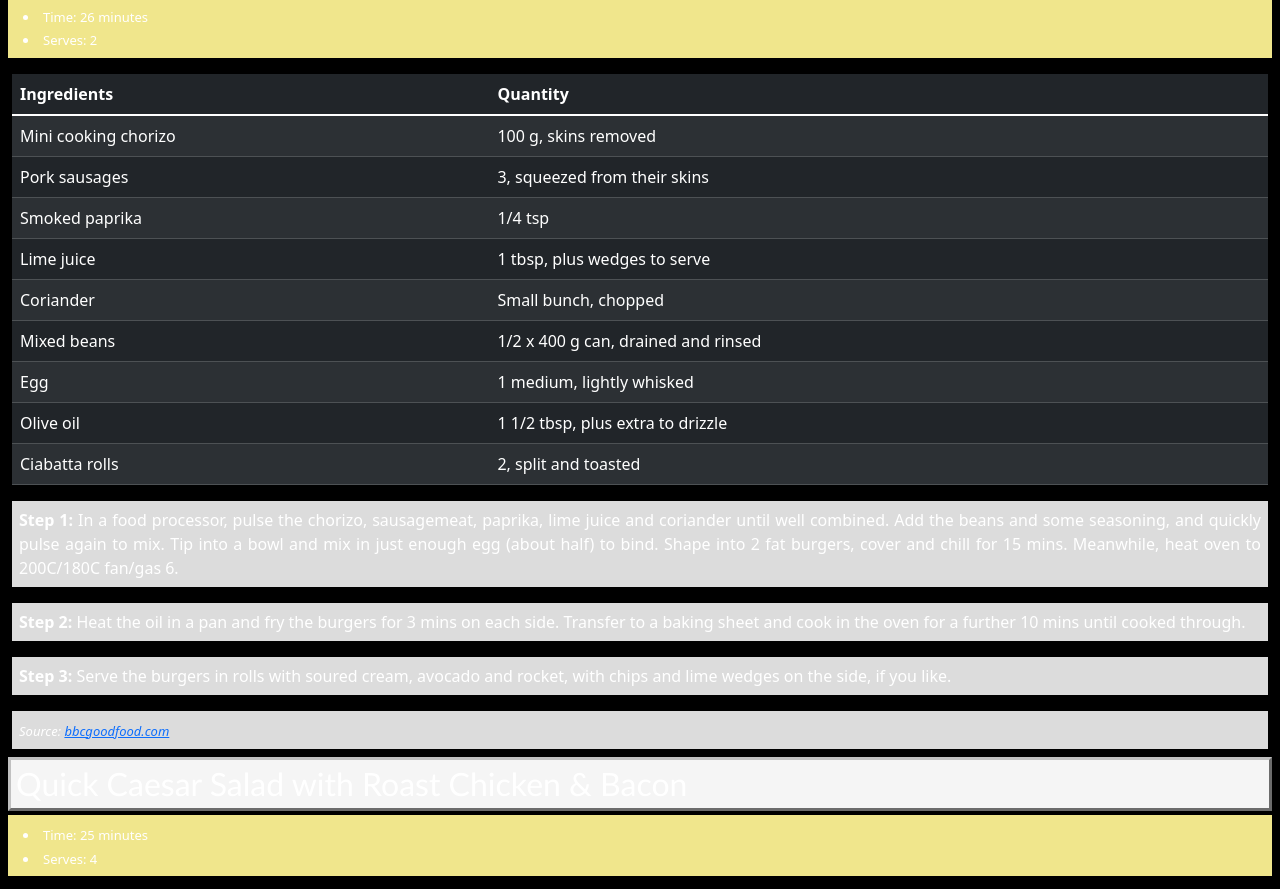
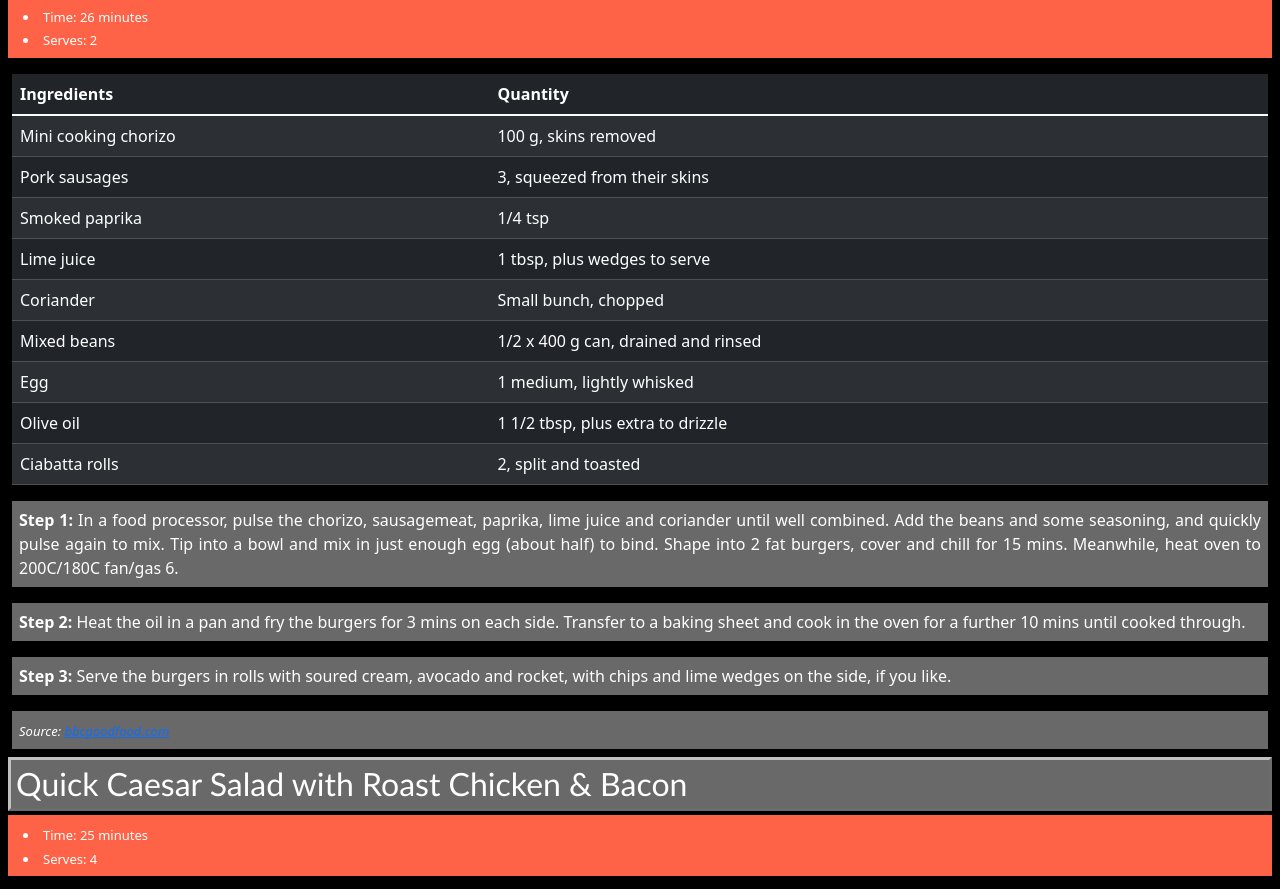
Before and after one commit to JulioGitLab/webdev-essentials, a plain HTML site: page HTML/recipeBookBootstrap.html in a window 1280 px wide. Shown: the part 364-1253 px from the top of the page. Drawn offline with nearby package versions, Linux system fonts and the light colour scheme.

Commit message:
Refactor: Improves styling of recipeBookBootstrap.html (/CSS/recipeBookSty.css)

```diff
--- a/CSS/recipeBookSty.css
+++ b/CSS/recipeBookSty.css
@@ -1,42 +1,47 @@
-/* This is a complementary and testing CSS file for recipeBook.html which
-   primarily uses Bootstrap.  */
+/* This is a complementary CSS file for recipeBook.html which primarily uses Bootstrap. */
 
 header h1 {
-   font-family:'Trebuchet MS', 'Lucida Sans Unicode', 'Lucida Grande', 'Lucida Sans', Arial, sans-serif;
-   font-size:xx-large;
-   padding:11px;
+   font-family: 'Trebuchet MS', 'Lucida Sans Unicode', 'Lucida Grande', 'Lucida Sans', Arial, sans-serif;
+   font-size: xx-large;
+   padding: 11px;
    /* background-image:url(/ImgVidBackup/Bgs/space_pexels-felixmittermeier.jpg); */
    /* background-color:firebrick; */
-   color:gold;
+   color: gold;
    /* text-align:center; */
 }
+
 h2 {
-   font-family:'Gill Sans', 'Gill Sans MT', Calibri, 'Trebuchet MS', sans-serif;
-   background-color: whitesmoke;
+   font-family: 'Gill Sans', 'Gill Sans MT', Calibri, 'Trebuchet MS', sans-serif;
+   background-color: dimgray;
    /* color:firebrick; */
    border: medium outset silver;
-   padding:5px;
+   padding: 5px;
 }
+
 #cont {
-   background-color:wheat;
-   padding-top:5px;
-   padding-bottom:7px;
+   background-color: moccasin;
+   padding-top: 5px;
+   padding-bottom: 7px;
 }
+
 .time_serves {
-   background-color:khaki;
+   background-color: tomato;
    /* list-style-type:circle; */
-   padding:7px 31px;
-   font-size:13px;
+   padding: 7px 31px;
+   font-size: 13px;
 }
+
 p {
-   background-color:gainsboro;
-   padding:7px;
-   text-align:justify;
+   background-color: dimgray;
+   padding: 7px;
+   text-align: justify;
 }
+
 em {
-   font-size:small;
+   font-size: small;
 }
+
 aside {
-   font-size:small;
-   color:gray;
+   font-size: small;
+   color: gray;
 }
```
